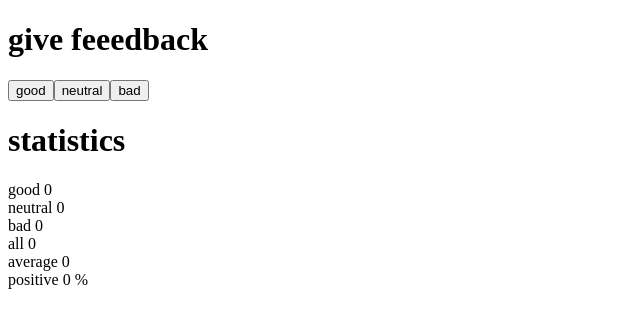
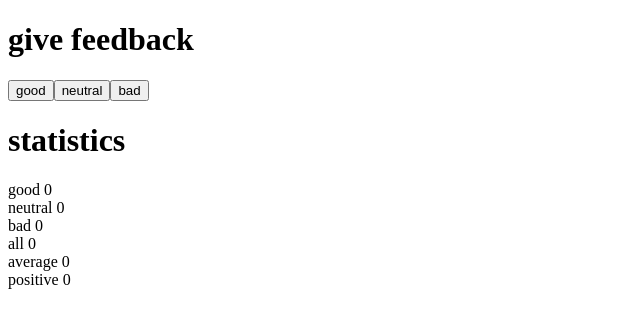
Before and after one commit to Adrianfer4/fullStackOpen, a React (Vite) app in the folder Part1/unicafe/: page / in a window 1280 px wide. Shown: the top 328 px of the page, without its empty margins (0-640 px from the left). Built offline with nearby package versions, Linux system fonts and the light colour scheme.

Commit message:
unicafe paso 3

```diff
--- a/Part1/unicafe/src/App.jsx
+++ b/Part1/unicafe/src/App.jsx
@@ -1,4 +1,23 @@
 import { useState } from "react";
+
+const Display = (props) => {
+  return <h1>{props.text}</h1>;
+};
+const Statistics = (props) => {
+  return (
+    <>
+      <div>
+        {props.statistics.map((statistic, index) => {
+          return (
+            <div key={index}>
+              {statistic.text} {statistic.good}
+            </div>
+          );
+        })}
+      </div>
+    </>
+  );
+};
 
 const App = () => {
   const [good, setGood] = useState(0);
@@ -44,22 +63,26 @@ const App = () => {
     setPositive(positve);
   };
 
+  const statistics = [
+    { text: "good", good: good },
+    { text: "neutral", good: neutral },
+    { text: "bad", good: bad },
+    { text: "all", good: all },
+    { text: "average", good: average },
+    { text: "positive", good: positive },
+  ];
+
   return (
     <div>
-      <h1>give feeedback</h1>
+      <Display text="give feedback" />
 
       <button onClick={handleGood}>good</button>
       <button onClick={handleNeutral}>neutral</button>
       <button onClick={handleBad}>bad</button>
 
-      <h1>statistics</h1>
+      <Display text="statistics" />
 
-      <div>good {good}</div>
-      <div>neutral {neutral}</div>
-      <div>bad {bad}</div>
-      <div>all {all}</div>
-      <div>average {average}</div>
-      <div>positive {positive} %</div>
+      <Statistics statistics={statistics} />
     </div>
   );
 };
```
